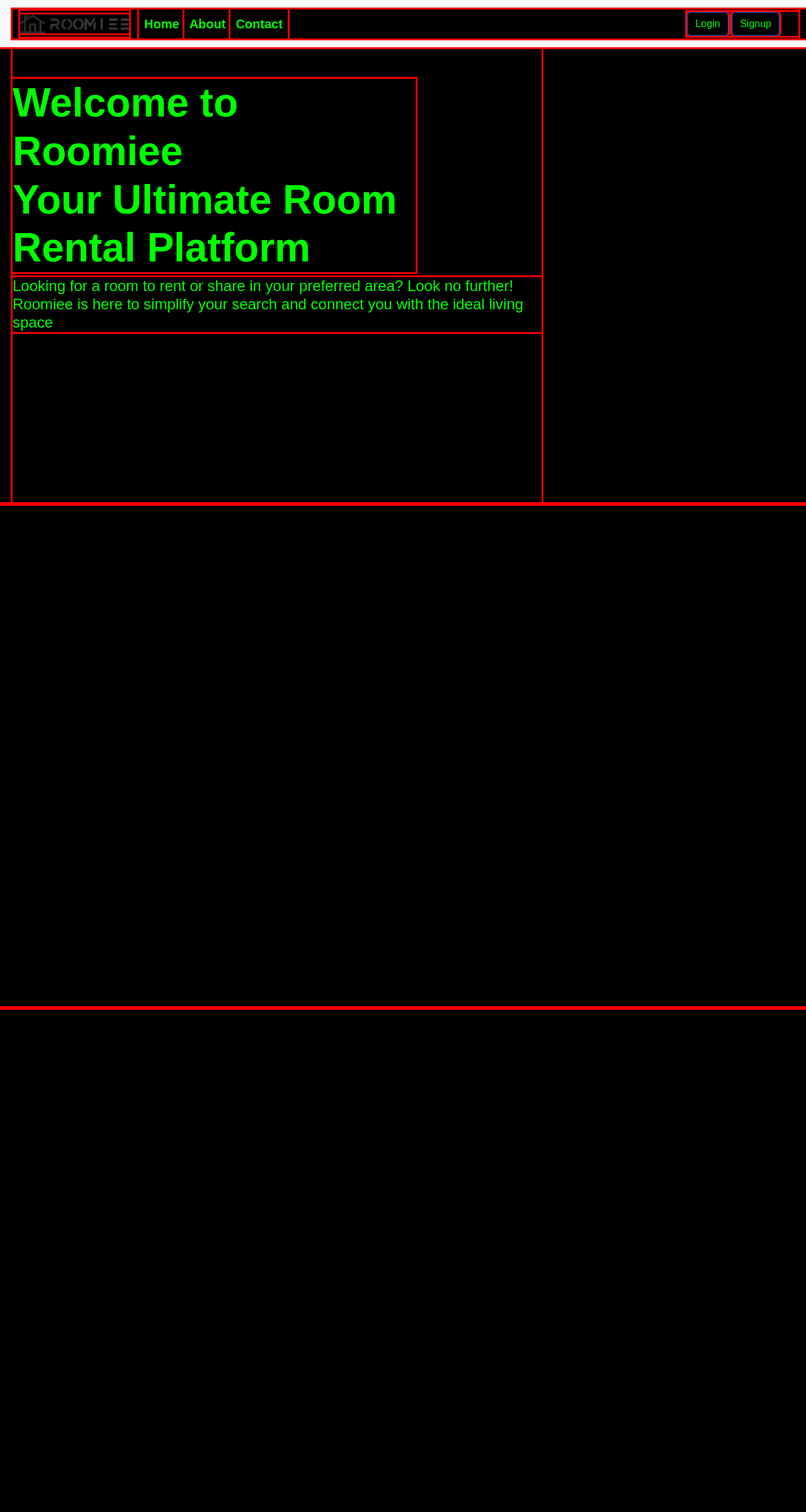
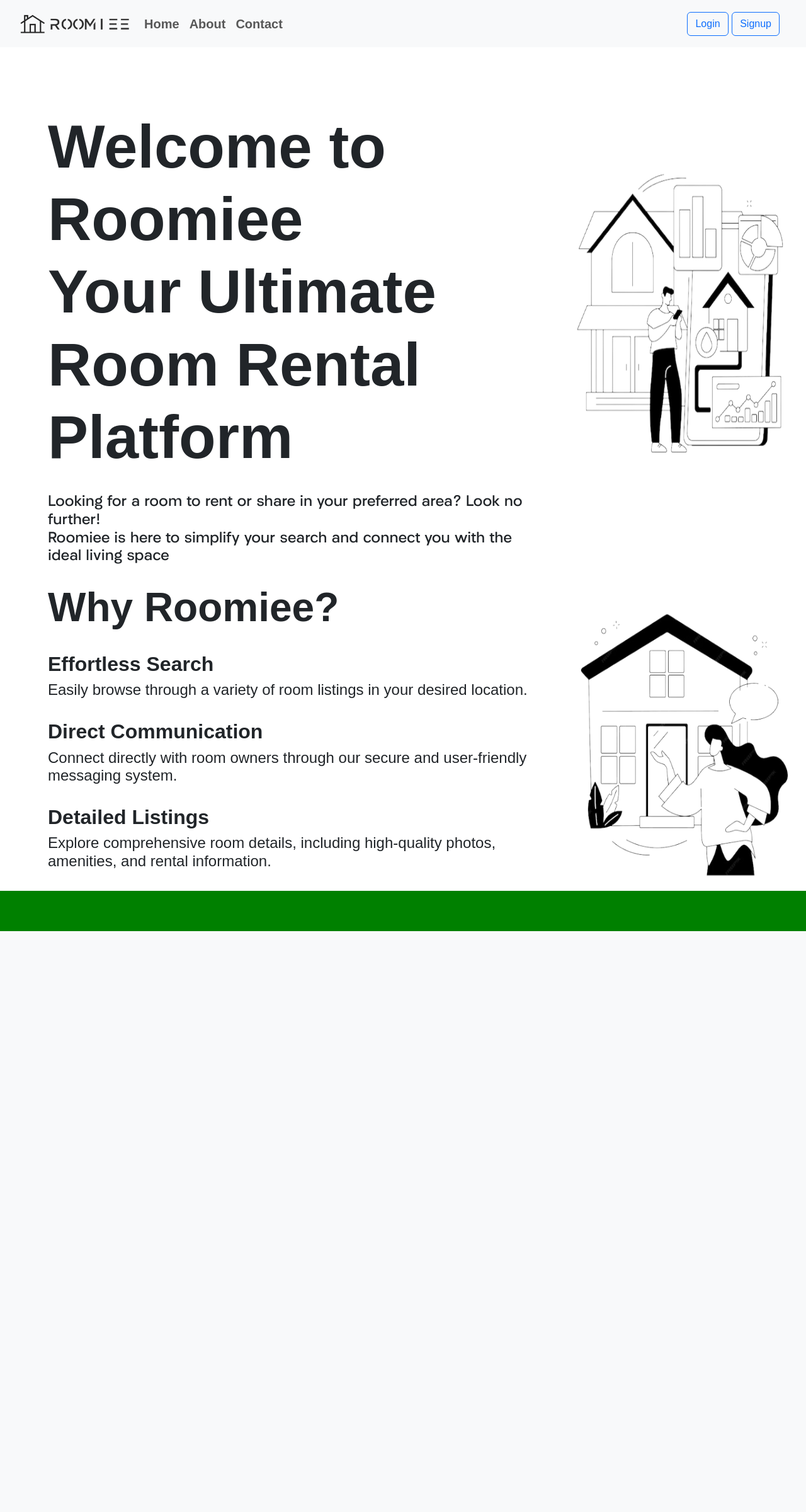
Before and after one commit to idealgeek007/Roomiee, a PHP site: page / in a window 1280 px wide. Shown: the whole page at 63% size. After the commit the page ends 1478 px from the top, so only its background shows below. Run offline with PHP 8.4, Linux system fonts and the light colour scheme; some web fonts are replaced.

Commit message:
added div2 contents

```diff
--- a/Code/index.html
+++ b/Code/index.html
@@ -3,7 +3,8 @@
 
 <head>
   <meta charset="UTF-8">
-  <meta name="viewport" content="width=device-width, initial-scale=1.0">
+  <meta name="viewport"
+    content="initial-scale=1.0, minimum-scale=1.0, maximum-scale=1.0, user-scalable=no, width=device-width, height=device-height, target-densitydpi=device-dpi">
   <title>Roomiee</title>
 
   <!-- Include Bootstrap CSS only within the head section -->
@@ -13,23 +14,22 @@
   <!-- Your custom stylesheet -->
   <link rel="stylesheet" href="style.css">
 
-  <!-- Include your external script file -->
-  <!-- <script src="script.js"></script> -->
+
 </head>
 
 
 <body>
 
 <nav class="navbar navbar-expand-lg navbar-light bg-light">
-    <div class="container-fluid">
-      <a class="navbar-brand" href="index.html"><img src="images/logo.png" alt="logo" height="30px">
-      </a>
+  <div class="container-fluid d-flex justify-content-center">
+    <!-- Center the logo using 'd-flex justify-content-center' -->
+    <a class="navbar-brand" href="index.html"><img src="images/logo.png" alt="logo" height="30px"></a>
     <button class="navbar-toggler" type="button" data-bs-toggle="collapse" data-bs-target="#navbarNav"
       aria-controls="navbarNav" aria-expanded="false" aria-label="Toggle navigation">
       <span class="navbar-toggler-icon"></span>
     </button>
     <div class="collapse navbar-collapse" id="navbarNav">
-        <ul class="navbar-nav ">
+      <ul class="navbar-nav">
         <li class="nav-item">
           <a class="nav-link" aria-current="page" href="#d1">Home</a>
         </li>
@@ -39,7 +39,6 @@
         <li class="nav-item">
           <a class="nav-link" href="#d3">Contact</a>
         </li>
-
       </ul>
       <div class="ms-auto">
         <button type="button" class="btn btn-outline-primary">Login</button>
@@ -49,19 +48,65 @@
   </div>
 </nav>
 
+
+
+
   <div class="d1" id="d1">
+    <div class="container-fluid maintextcont">
+      <div class="row justify-content-center align-items-center">
+        <div class="col-lg-8 col-md-8 col-sm-12">
           <div class="maintext">
-      <h1>
-        Welcome to Roomiee<br>Your Ultimate Room Rental Platform
-      </h1>
-      <h4> Looking for a room to rent or share in your preferred area?
-        Look no further! Roomiee is here to simplify your search and connect you with the ideal living space
+            <h1 class="display-md-3 custom-font  ">Welcome to Roomiee<br>Your Ultimate Room Rental Platform</h1>
+            <br>
+          </div>
+          <div class="smalltextcont">
+            <h4 class="fs-md-4 fs-lg-3 custom-font ">Looking for a room to rent or share in your preferred area?
+              Look no further!<br> Roomiee is here to simplify your search and connect you with the ideal living space
+            </h4>
 
-      </h4>
+          </div>
+        </div>
+        <div class="col-lg-4 col-md-4 col-sm-12 homepageimgcont">
+          <img src="images/model1.png" alt="model1" class="model1">
+        </div>
+      </div>
+    </div>
   </div>
 
+
+
+
+  <div class="d2" id="d2">
+
+    <div class="container-fluid maintextcont">
+      <div class="row justify-content-center align-items-center">
+        <div class="col-lg-8 col-md-8 col-sm-12">
+          <h2 class="fs-md-4 fs-lg-2 custom-font">Why Roomiee?</h2>
+
+          <br>
+
+          <h3 class="fs-md-4 fs-lg-3 custom-font">Effortless Search</h3>
+          <h5 class = "fs-md-4 fs-lg-3 custom-font">Easily browse through a variety of room listings in your desired location.</h5>
+
+          <br>
+
+          <h3 class="fs-md-4 fs-lg-3 custom-font">Direct Communication</h3>
+          <h5 class = "fs-md-4 fs-lg-3 custom-font">Connect directly with room owners through our secure and user-friendly messaging system.</h5>
+
+          <br>
+          <h3 class="fs-md-4 fs-lg-3 custom-font">Detailed Listings</h3>
+          <h5 class = "fs-md-4 fs-lg-3 custom-font">Explore comprehensive room details, including high-quality photos, amenities, and rental information.</h5>
+          <br>
         </div>
-  <div class="d2" id="d2"> </div>
+        <div class="col-lg-4 col-md-4 col-sm-12 homepageimgcont">
+          <img src="images/model2.png" alt="model1" class="model1">
+        </div>
+      </div>
+    </div>
+  </div>
+
+
+
   <div class="d3" id="d3"> </div>
 
   <!-- Include jQuery and Bootstrap JS at the end of the body -->
--- a/Code/style.css
+++ b/Code/style.css
@@ -1,10 +1,10 @@
 
- *{
+ /* *{
      background: #000000 !important;
     color: #0f0 !important;
     outline: solid #f10000 3px !important;
   }
-
+   */
 body {
     width: 100%;
     height: 100%;
@@ -12,7 +12,7 @@ body {
     padding: 0px;
     overflow-x: hidden;
 }
-
+/* Navigation Bar Thene */
 .navbar{
     padding-left: 20px;
     display: flex;
@@ -24,53 +24,110 @@ body {
     height: 75px;
 
 }
+
+/* HeadingText */
 .maintext{
     font-family: 'Givonic', sans-serif;
-    font-weight: 900 !important; /* Bold */
-    padding-top: 50px;
+    font-weight: bold; /* Bold */
+    padding-top: 30px;
+    display: flex;
+    flex-direction: column;
+    align-items: start;
+    justify-content: center;
+}
+.smalltextcont{
+    font-family: 'Givonic', sans-serif;
+    font-weight: 400 !important; /* Bold */
 }
 
+.homepageimgcont{
+    justify-content: center;
+    align-items: start;
+
+}
+.homepageimgcont img{
+    max-width: 100%;
+    height: 60vh;
+    width: 100vw;
+}
+
+ /* Setting Bigger Font size for large screens */
+@media (min-width: 992px) {
+    h1{
+        font-size: 96px;
+        font-weight: 700;
+    }
+    .maintext{
+        padding-top: 100px;
+    }
+}
 
 .d1{
-    padding-left: 20px;
-    background-color: gray;
-    height: 100vh;
+    padding-left: 5vw;
+    background-color: rgb(255, 255, 255);
+    min-height: 100vh;
+    height: max-content;
     padding-top: 75px;
     display: grid;
     justify-content: center;
-    grid-template-columns: 2fr 1fr;
+    align-items: center;
 
 
 }
 .d2{
-    background-color: blue;
-    height: 100vh;
+    padding-left: 5vw;
+    display: grid;
+    background-color: rgb(255, 255, 255);
+    height: max-content;
+    padding-top: 20px;
+    align-items: center;
 
 }
 .d3{
     background-color: green;
-    height: 100vh;
+    height: 5vw;
 
 }
 
 h1 {
-    max-width: 50vw;
     font-family: 'Givonic', sans-serif;
     font-weight: 700;
-    font-size: 5vw; /* Adjust as needed */
     text-align: left;
 }
 
+
+h2{
+    font-family: 'Givonic', sans-serif;
+    font-weight: 700;
+    font-size: 4rem;
+    text-align: left;
+}
+
+h4 {
+    font-family: 'Givonic', sans-serif;
+    font-weight: 600 !important;
+    text-align: left;
+    font-size: 1.5rem;
+
+}
 h3 {
     font-family: 'Givonic', sans-serif;
-    font-weight: 700;
-    font-size: 2vw; /* Adjust as needed */
+    font-weight: 700 !important;
     text-align: left;
-    max-width: 50vw;
+    font-size: 2rem;
+
+}
+h5{
+    font-size: 1.5rem;
 
 }
 
 
+.custom-font {
+    font-family: 'Givonic', sans-serif;
+
+
+}
 
 @font-face {
     font-family: 'Givonic';
```
Also changed, not shown: Code/images/house1.png (added), Code/images/model1.png (added), Code/images/model1.svg (added), Code/images/model2.png (added). Lines whose indentation alone changed are shown as unchanged.
